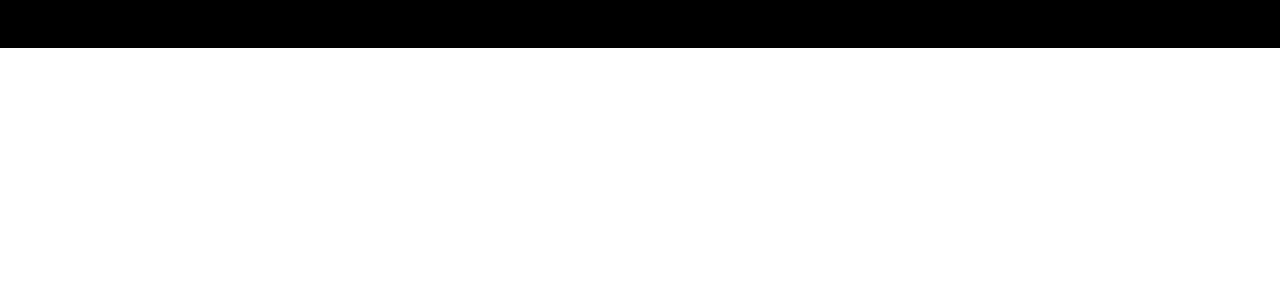
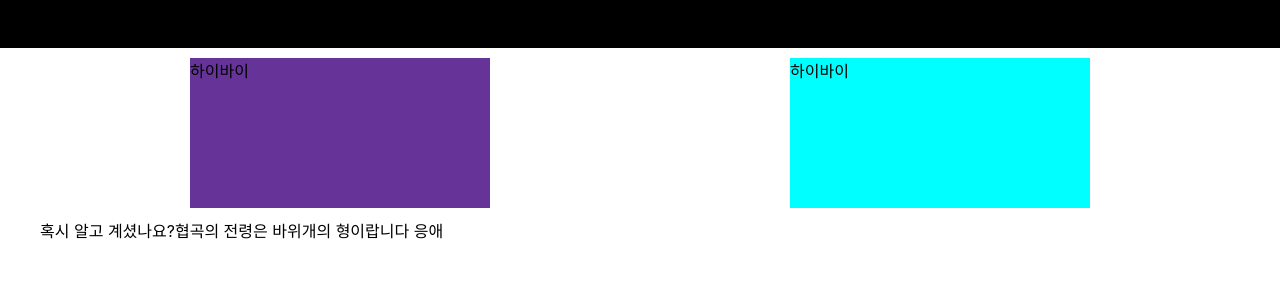
Before and after one commit to limdumb/DodGe.gg, a React (Create React App) app: page /mypage in a window 1280 px wide. Shown: the top 300 px of the page. Built offline with nearby package versions, Linux system fonts and the light colour scheme.

Commit message:
혹시 알고 계셨나요? Section 지정

```diff
--- a/src/MainPage/MyPages.jsx
+++ b/src/MainPage/MyPages.jsx
@@ -1,6 +1,6 @@
 import MainHeader from "../Components/header";
-import "./MyPages.css"
-import {UserInformation} from "../Components/UserInformation";
+import "./MyPages.css";
+import { UserInformation } from "../Components/UserInformation";
 
 export default function MyPages() {
   return (
@@ -8,8 +8,11 @@ export default function MyPages() {
       <MainHeader></MainHeader>
       <div id="Main__Container">
         <main>
-          {UserInformation}
-          <div className="Information__transfer__Container"></div>
+          {UserInformation()}
+          <div className="Information__transfer__Container">
+            <span>혹시 알고 계셨나요?</span>
+            <span>협곡의 전령은 바위개의 형이랍니다 응애</span>
+          </div>
         </main>
         <footer></footer>
       </div>
```
